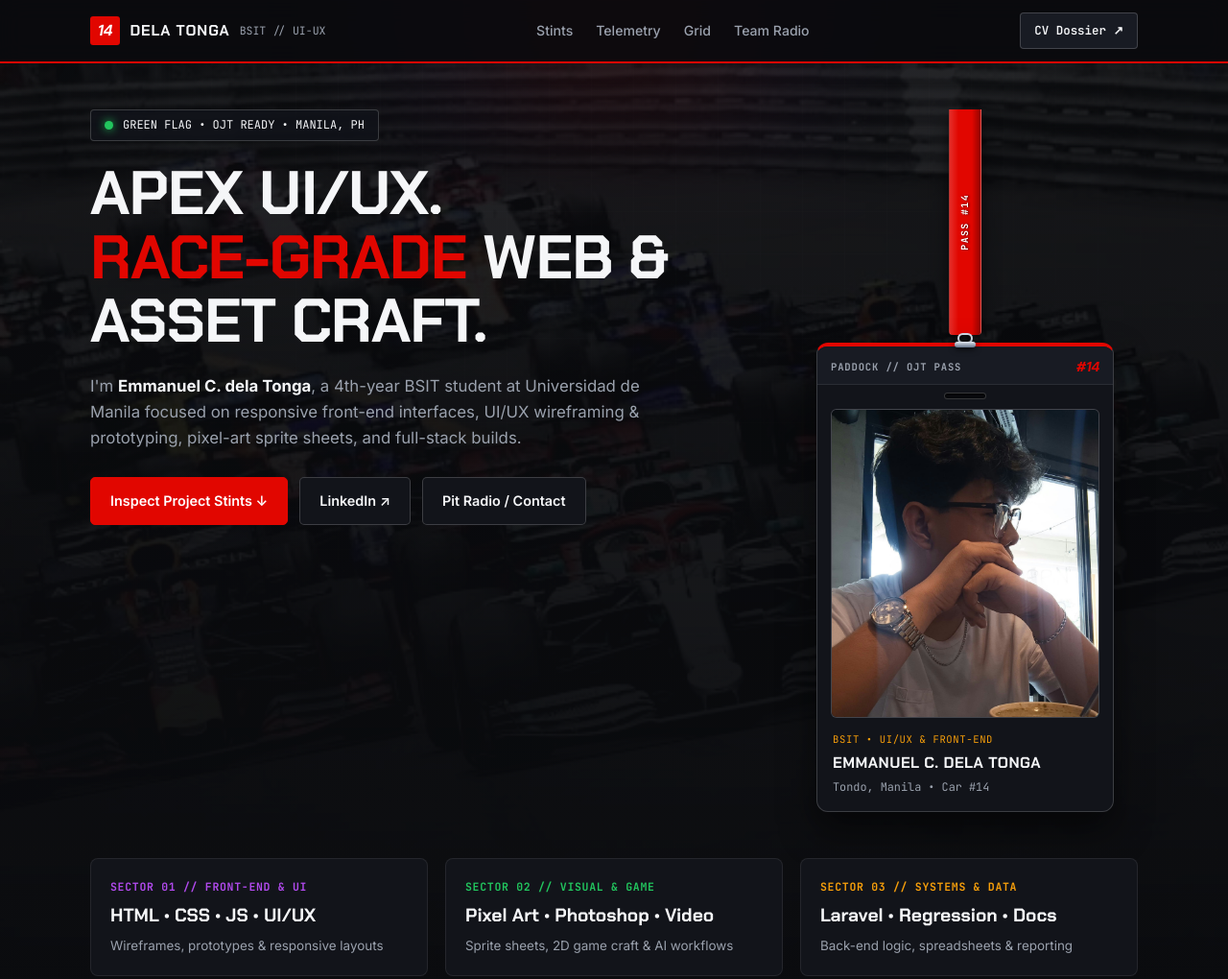
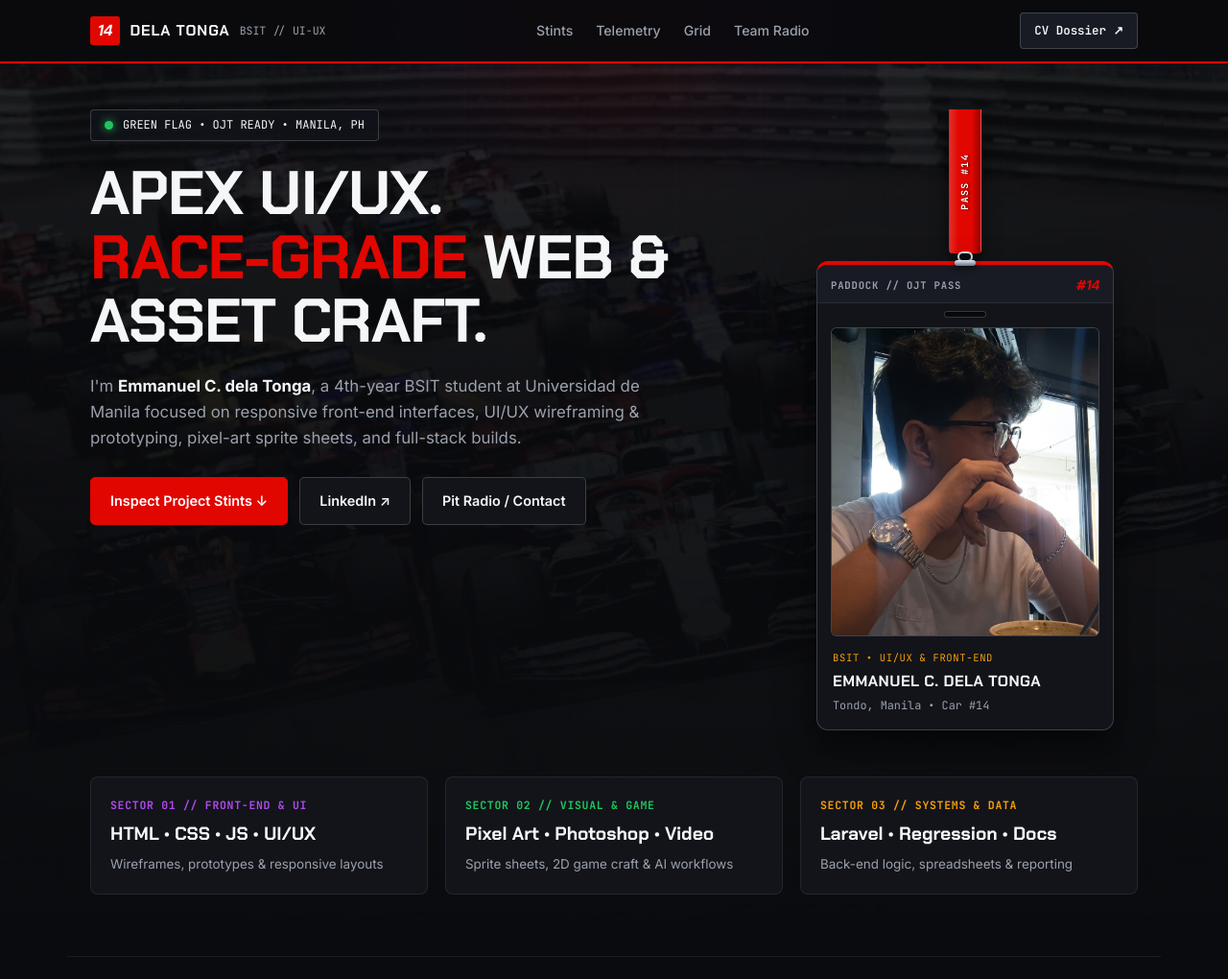
Before and after one commit to delatongaemmanuel-ui/it-portfolio, a plain HTML site: page index.html in a window 1280 px wide. Shown: the top 1020 px of the page at 96% size. Drawn offline with Linux system fonts and the light colour scheme.

```diff
--- a/style.css
+++ b/style.css
@@ -275,7 +275,7 @@ body {
 .lanyard-strap {
   position: relative;
   width: 34px;
-  height: 235px;
+  height: 150px;
   background:
     linear-gradient(
       90deg,
```
